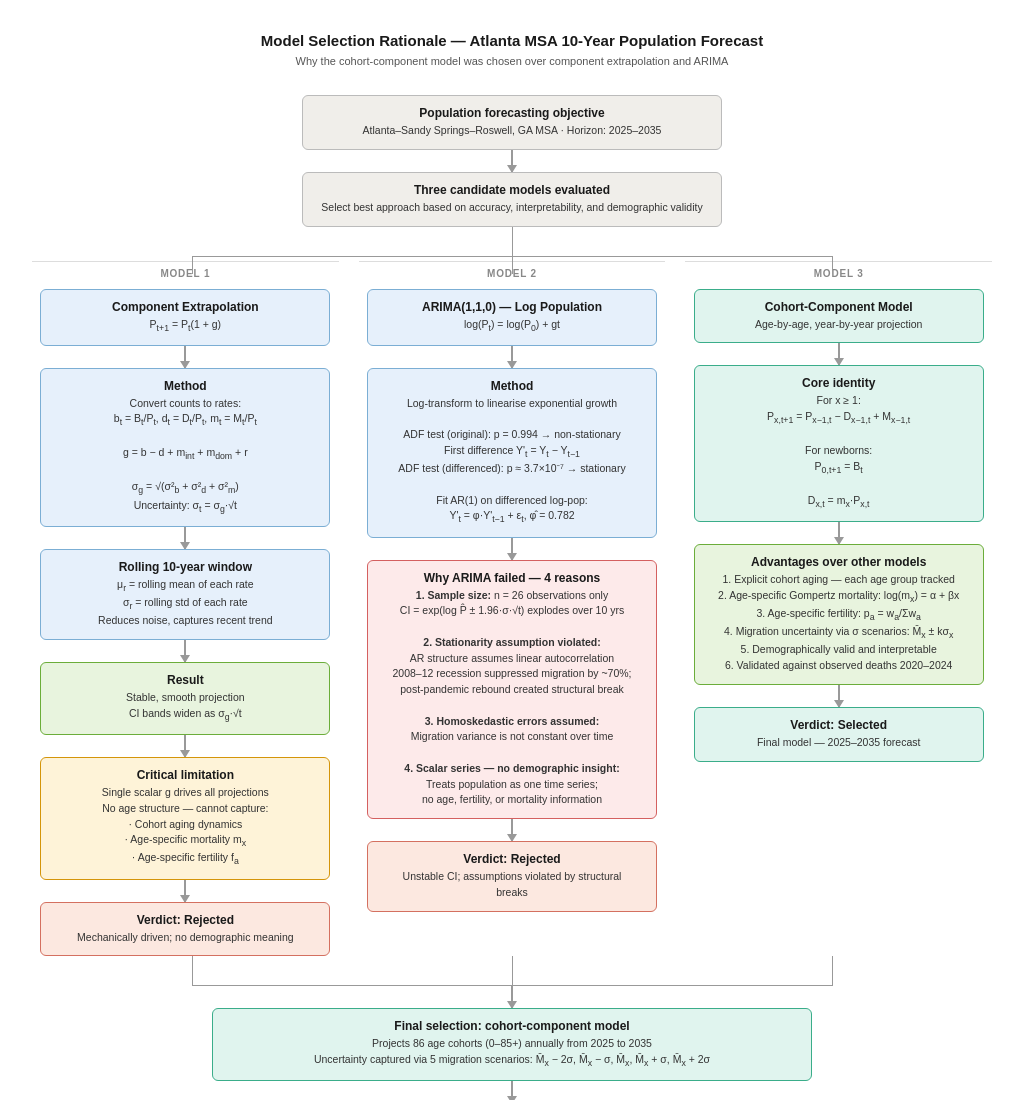
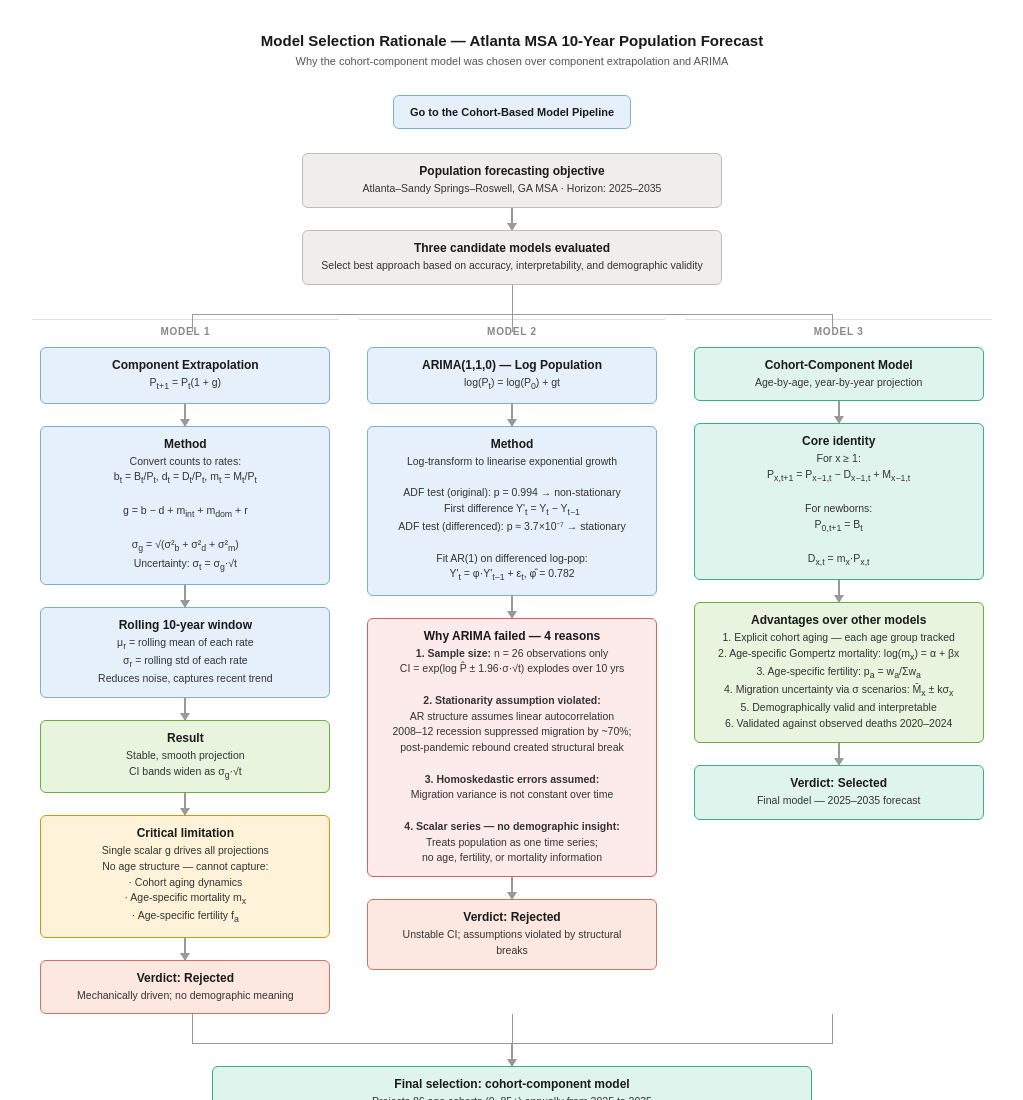
Before and after one commit to Pranavhere/population-forecasting-model, a plain HTML site: page index.html in a window 1280 px wide. Shown: the top 1100 px of the page, without its empty margins (128-1151 px from the left). Drawn offline with Linux system fonts and the light colour scheme.

Commit message:
html flochart updates

```diff
--- a/index.html
+++ b/index.html
@@ -8,6 +8,19 @@
   body { background: #fff; font-family: Arial, sans-serif; padding: 32px; }
   h1 { font-size: 15px; font-weight: 700; color: #1a1a1a; text-align: center; margin-bottom: 6px; }
   h2 { font-size: 11px; font-weight: 400; color: #555; text-align: center; margin-bottom: 28px; }
+  .nav-link { text-align: center; margin: 0 0 24px; }
+  .nav-link a {
+    display: inline-block;
+    padding: 10px 16px;
+    border: 1px solid #7baed4;
+    border-radius: 6px;
+    background: #e6f0fb;
+    color: #1a1a1a;
+    font-size: 11px;
+    font-weight: 700;
+    text-decoration: none;
+  }
+  .nav-link a:hover { background: #d7e8fb; }
 
   .flow { display: flex; flex-direction: column; align-items: center; gap: 0; }
 
@@ -89,6 +102,9 @@
 
 <h1>Model Selection Rationale — Atlanta MSA 10-Year Population Forecast</h1>
 <h2>Why the cohort-component model was chosen over component extrapolation and ARIMA</h2>
+<div class="nav-link">
+  <a href="cohort_model_pipeline.html">Go to the Cohort-Based Model Pipeline</a>
+</div>
 
 <div class="flow">
 
```
Also changed, not shown: cohort_model_pipeline.html (+16 -0 lines).
